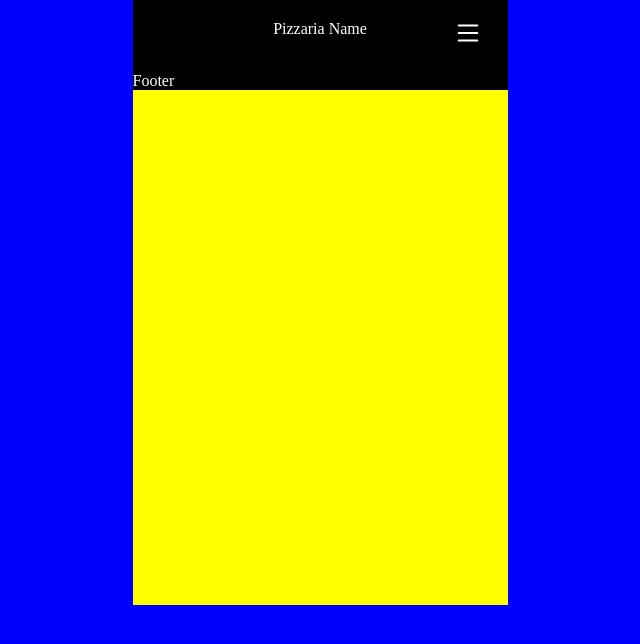
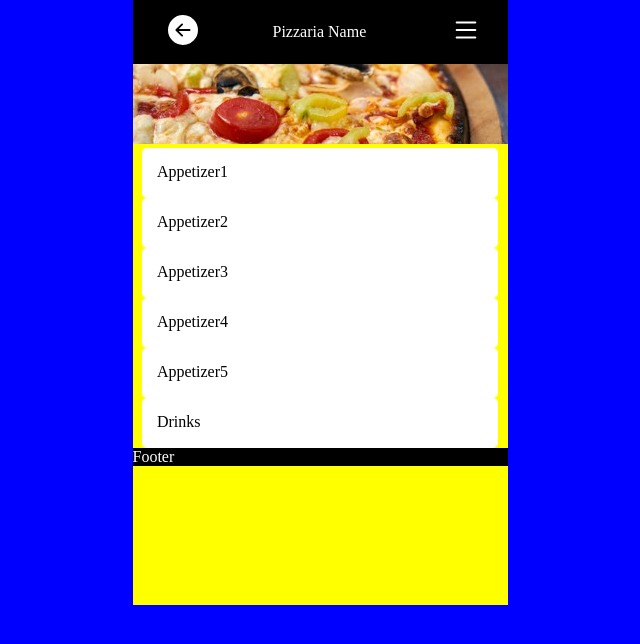
Before and after one commit to falkkreimeier/pizza-app, a React (Create React App) app: page /vorspeisen in a window 1280 px wide. Shown: the top 644 px of the page, without its empty margins (320-960 px from the left). Built offline with nearby package versions, Linux system fonts and the light colour scheme.

Commit message:
add new Routes

```diff
--- a/src/App.js
+++ b/src/App.js
@@ -5,32 +5,41 @@ import LandingPage from "./components/Landingpage/LandingPage";
 import OrderingOverview from "./components/Ordering/OrderingOverview";
 import { useState } from "react";
 import { Routes, Route } from "react-router-dom";
+import Appetizers from "./components/Ordering/Appetizers";
+import Salads from "./components/Ordering/Salads";
 
 function App() {
   const [showOrderingOverview, setShowOrderingOverview] = useState(false);
 
   function ClickOnShoppingCart() {
     setShowOrderingOverview(true);
-    console.log("clicked");
   }
+
+  // const current = window.location.pathname;
+  // this.props.navigate.reaplace("/reload");
+  // setTimeout(() => {
+  //   this.props.navigate.replace(current);
+  // });
+
+  // window.onload = function () {
+  //   if (!window.location.hash) {
+  //     window.location = window.location + "#loaded";
+  //     window.location.reload();
+  //   }
+  // };
+
+  // const navigate = useNavigate();
+  // navigate.go(0);
 
   return (
     <Wrapper>
       <Header />
       <Main>
         <Routes>
-          <Route
-            path="/"
-            element={
-              <LandingPage OnShoppingCartButtonClick={ClickOnShoppingCart} />
-            }
-          />
-          <Route
-            path="/karte"
-            element={
-              <OrderingOverview showOrderingOverview={showOrderingOverview} />
-            }
-          />
+          <Route path="/" element={<LandingPage />} />
+          <Route path="/karte" element={<OrderingOverview />} />
+          <Route path="/vorspeisen" element={<Appetizers />} />
+          <Route path="/salate" element={<Salads />} />
         </Routes>
       </Main>
       <Footer />
--- a/src/components/Header.js
+++ b/src/components/Header.js
@@ -1,10 +1,23 @@
 import styled from "styled-components/macro";
 import { BsList as Menu } from "react-icons/bs";
 import { IconContext } from "react-icons";
+import { BsFillArrowLeftCircleFill as BackArrow } from "react-icons/bs";
+import { Link } from "react-router-dom";
 
 function Header() {
   return (
     <Wrapper>
+      {window.location.pathname !== "/" ? (
+        <Link to="/">
+          <BackArrowPosition>
+            <IconContext.Provider value={{ color: "white", size: "30px" }}>
+              <BackArrow />
+            </IconContext.Provider>
+          </BackArrowPosition>
+        </Link>
+      ) : (
+        ""
+      )}
       <Text>Pizzaria Name</Text>
       <IconPosition>
         <IconContext.Provider
@@ -20,6 +33,9 @@ function Header() {
 }
 
 const Wrapper = styled.header`
+  display: flex;
+
+  padding: 15px;
   width: var(--app-width);
   background-color: black;
   margin: 0 auto;
@@ -27,14 +43,19 @@ const Wrapper = styled.header`
 `;
 
 const Text = styled.p`
-  padding-top: 20px;
-  text-align: center;
+  position: relative;
+  top: 8px;
+  left: 95px;
 `;
 
 const IconPosition = styled.div`
   position: relative;
-  left: 320px;
-  bottom: 20px;
+  left: 180px;
+`;
+
+const BackArrowPosition = styled.div`
+  position: relative;
+  left: 20px;
 `;
 
 export default Header;
--- a/src/components/Landingpage/Interaction.js
+++ b/src/components/Landingpage/Interaction.js
@@ -3,6 +3,7 @@ import { BsFillTelephoneForwardFill as Phone } from "react-icons/bs";
 import { BsCart as Cart } from "react-icons/bs";
 import { BsDoorClosed as Door } from "react-icons/bs";
 import { IconContext } from "react-icons";
+import { Link } from "react-router-dom";
 
 function Interaction({ OnShoppingCartButtonClick }) {
   return (
@@ -24,7 +25,9 @@ function Interaction({ OnShoppingCartButtonClick }) {
             size: "30px",
           }}
         >
-          <Cart onClick={OnShoppingCartButtonClick} />
+          <Link to="/karte">
+            <Cart />
+          </Link>
         </IconContext.Provider>
       </Iconstyle>
       <Iconstyle>
--- a/src/components/Landingpage/LandingPage.js
+++ b/src/components/Landingpage/LandingPage.js
@@ -3,11 +3,11 @@ import Logo from "./Logo";
 import Interaction from "./Interaction";
 import ShoppingCart from "./ShoppingCart";
 
-function LandingPage({ OnShoppingCartButtonClick }) {
+function LandingPage() {
   return (
     <Wrapper>
       <Logo />
-      <Interaction OnShoppingCartButtonClick={OnShoppingCartButtonClick} />
+      <Interaction />
       <ShoppingCart />
     </Wrapper>
   );
--- a/src/components/Ordering/Appetizers.js
+++ b/src/components/Ordering/Appetizers.js
@@ -1,9 +1,53 @@
 import styled from "styled-components/macro";
+import Pizza from "../Assets/Pizza-menue.jpeg";
+import { Link } from "react-router-dom";
 
 function Appetizers() {
-  return <Wrapper></Wrapper>;
+  return (
+    <Wrapper>
+      <Image src={Pizza} alt="" />
+      <LinkContainer>
+        <NavLink to="">Appetizer1</NavLink>
+      </LinkContainer>
+      <LinkContainer>
+        <NavLink to="">Appetizer2</NavLink>
+      </LinkContainer>
+      <LinkContainer>
+        <NavLink to="">Appetizer3</NavLink>
+      </LinkContainer>
+      <LinkContainer>
+        <NavLink to="">Appetizer4</NavLink>
+      </LinkContainer>
+      <LinkContainer>
+        <NavLink to="">Appetizer5</NavLink>
+      </LinkContainer>
+      <LinkContainer>
+        <NavLink to="">Drinks</NavLink>
+      </LinkContainer>
+    </Wrapper>
+  );
 }
 
 const Wrapper = styled.section``;
 
+const Image = styled.img`
+  width: 100%;
+  height: 80px;
+  object-fit: cover;
+`;
+
+const LinkContainer = styled.div`
+  margin: 0 auto;
+  width: 95%;
+  border-radius: 5px;
+  background-color: white;
+  height: 50px;
+  padding: 15px;
+`;
+
+const NavLink = styled(Link)`
+  text-decoration: none;
+  color: black;
+`;
+
 export default Appetizers;
--- a/src/components/Ordering/Salads.js
+++ b/src/components/Ordering/Salads.js
@@ -1,9 +1,53 @@
 import styled from "styled-components/macro";
+import Pizza from "../Assets/Pizza-menue.jpeg";
+import { Link } from "react-router-dom";
 
 function Salads() {
-  return <Wrapper></Wrapper>;
+  return (
+    <Wrapper>
+      <Image src={Pizza} alt="" />
+      <LinkContainer>
+        <NavLink to="/vorspeisen">Appetizers</NavLink>
+      </LinkContainer>
+      <LinkContainer>
+        <NavLink to="">Salads</NavLink>
+      </LinkContainer>
+      <LinkContainer>
+        <NavLink to="">Pizza</NavLink>
+      </LinkContainer>
+      <LinkContainer>
+        <NavLink to="">Pasta</NavLink>
+      </LinkContainer>
+      <LinkContainer>
+        <NavLink to="">Dessert</NavLink>
+      </LinkContainer>
+      <LinkContainer>
+        <NavLink to="">Drinks</NavLink>
+      </LinkContainer>
+    </Wrapper>
+  );
 }
 
 const Wrapper = styled.section``;
 
+const Image = styled.img`
+  width: 100%;
+  height: 80px;
+  object-fit: cover;
+`;
+
+const LinkContainer = styled.div`
+  margin: 0 auto;
+  width: 95%;
+  border-radius: 5px;
+  background-color: white;
+  height: 50px;
+  padding: 15px;
+`;
+
+const NavLink = styled(Link)`
+  text-decoration: none;
+  color: black;
+`;
+
 export default Salads;
```
Also changed, not shown: public/manifest.json (added).
